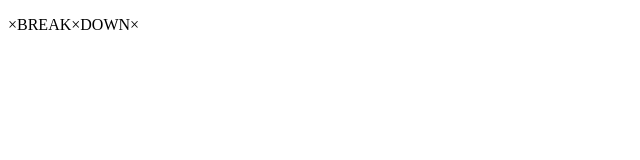
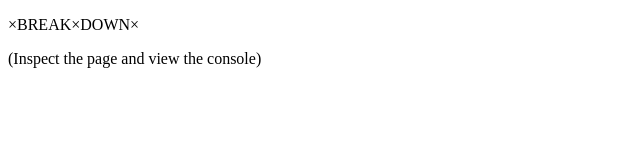
Before and after one commit to KateMcRo/devTricksJS30_09, a plain HTML site: page index.html in a window 1280 px wide. Shown: the whole page, without its empty margins (0-640 px from the left). Drawn offline with Linux system fonts and the light colour scheme; no server answers.

Commit message:
added readme

```diff
--- a/index.html
+++ b/index.html
@@ -7,6 +7,7 @@
   </head>
   <body>
     <p onClick="makeGreen()">×BREAK×DOWN×</p>
+    <p>(Inspect the page and view the console)</p>
 
     <script src="./index.js"></script>
   </body>
--- a/index.js
+++ b/index.js
@@ -13,7 +13,7 @@ function makeGreen() {
 }
 
 // Regular
-console.log("hello");
+console.log("Hello");
 
 // Interpolated
 console.log("Hello, I am a %s string", "🤓"); // Could also use ES6 backticks
@@ -22,7 +22,7 @@ console.log("Hello, I am a %s string", "🤓"); // Could also use ES6 backticks
 console.log("%c I am some great text", "font-weight:bold"); // Any font styling can be applied here
 
 // warning!
-console.warn("Oh no Mr. Bill!");
+console.warn("Oh no, Mr. Bill!");
 
 // Error :|
 console.error(`💀`);
```
Also changed, not shown: console_SS.png (added), 1 other file.
